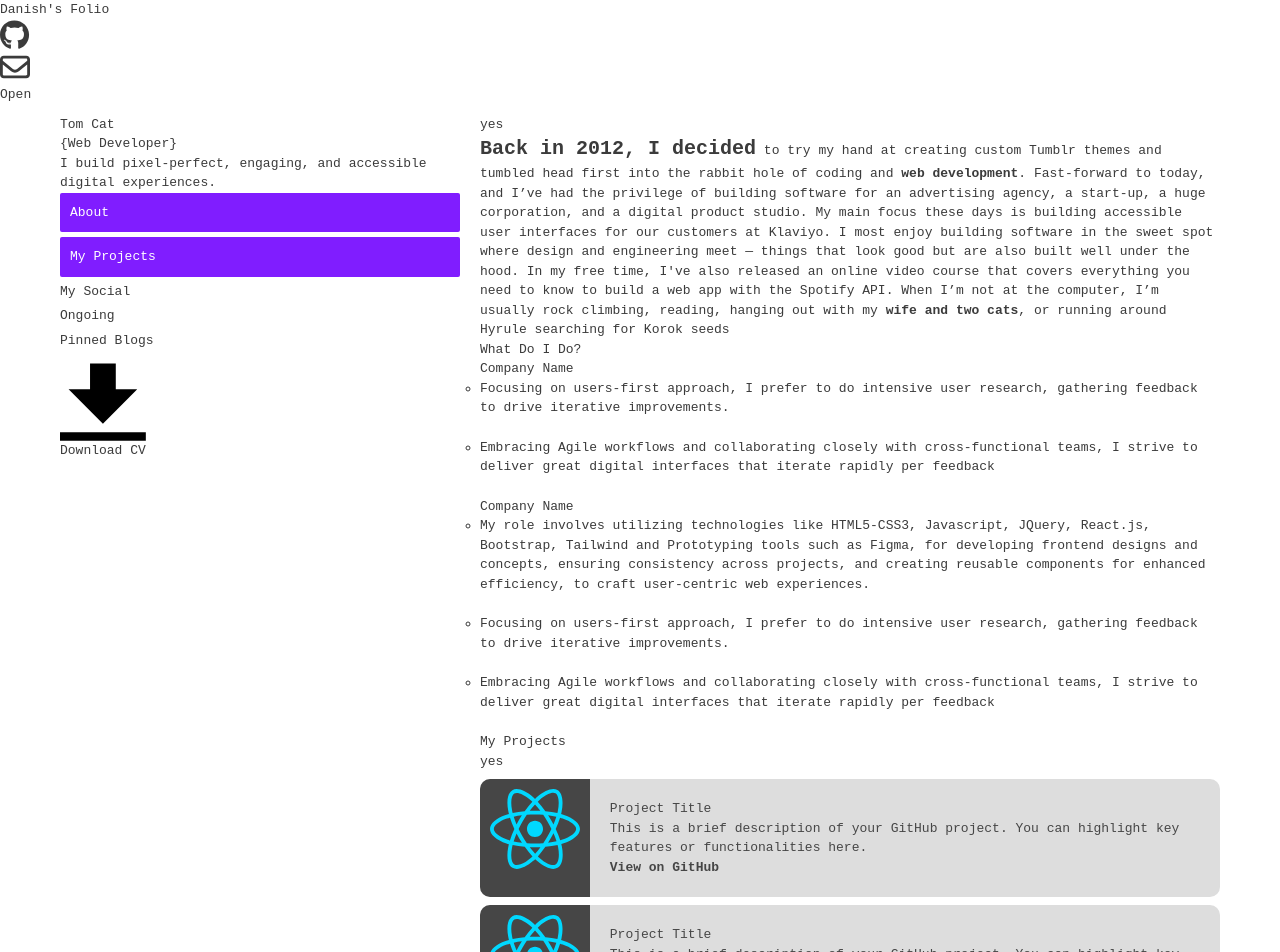
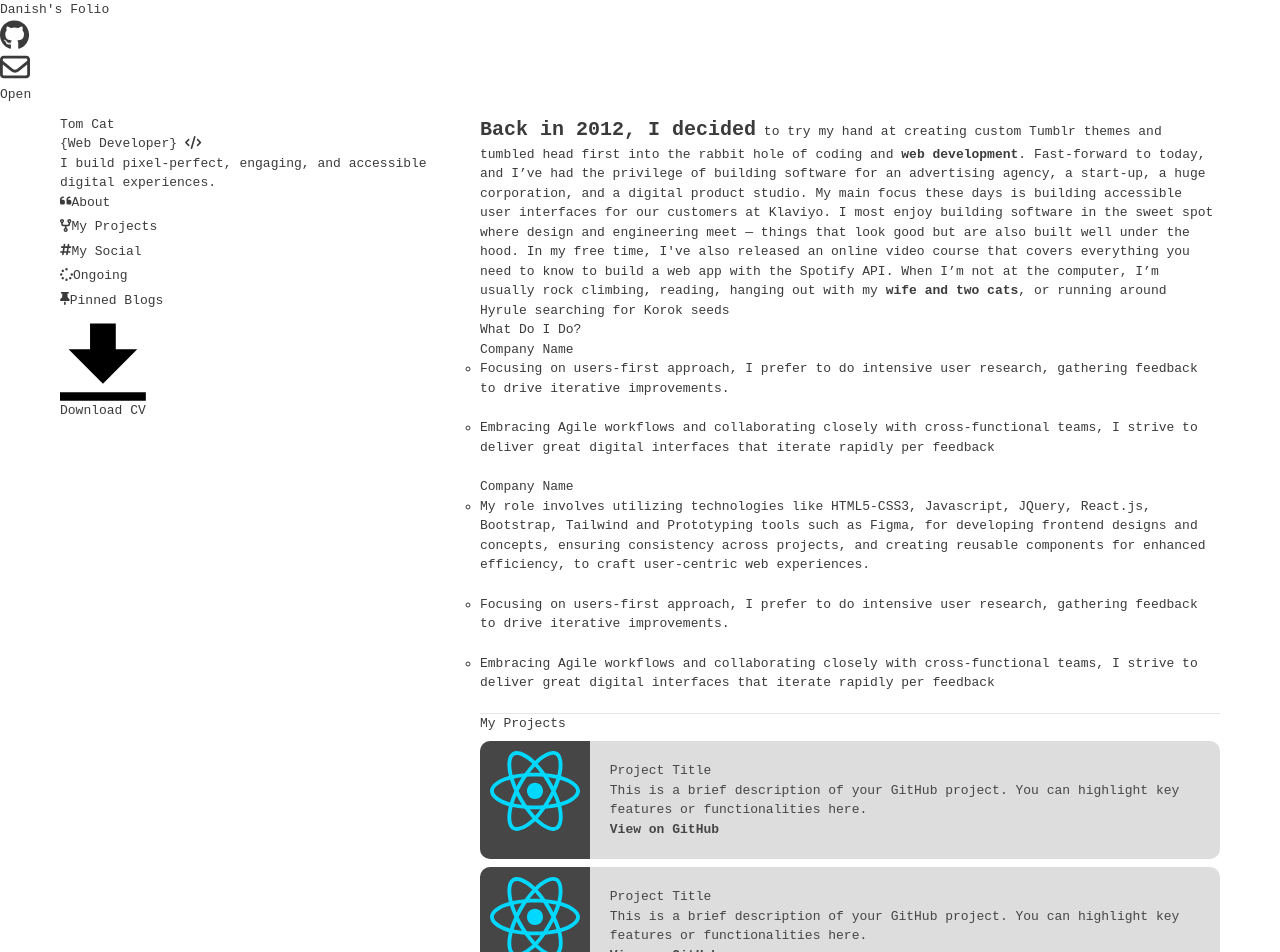
Before and after one commit to danishofcodes/tokensandbraces, a React (Vite) app: page / in a window 1280 px wide. Shown: the top 952 px of the page. Built offline with nearby package versions, Linux system fonts and the light colour scheme.

Commit message:
icons added

```diff
--- a/src/components/MainSection.jsx
+++ b/src/components/MainSection.jsx
@@ -2,27 +2,45 @@ import React from 'react'
 import ProjectCard from './ProjectCard';
 import { useRef, useEffect, useState } from 'react';
 import { useInView } from 'react-intersection-observer';
-
-export default function MainSection() {
+import { FontAwesomeIcon } from '@fortawesome/react-fontawesome';
+import { faThumbTack } from '@fortawesome/free-solid-svg-icons';
+import { faSpinner } from '@fortawesome/free-solid-svg-icons';
+import { faHashtag } from '@fortawesome/free-solid-svg-icons';
+import { faCodeFork } from '@fortawesome/free-solid-svg-icons';
+import { faQuoteLeft } from '@fortawesome/free-solid-svg-icons';
+import { faCode } from '@fortawesome/free-solid-svg-icons';
+export default function MainSection({ projects }) {
     //   const aboutMeRef = useRef();
     //   const experienceRef = useRef();
     //   const projectsRef = useRef();
     //  const [projectsVisible , setprojectsVisible] = useState('');
     //  const [experienceVisible , setexperienceVisible] = useState('');
 
+    // const experienceRef = useRef(null);
+    // const projectsRef = useRef(null);
 
     //  const { ref : aboutMeRef, inView : elemVisible } = useInView();
     //  const { ref : experienceRef, inView : elemVisible } = useInView();
- const { ref : projectsRef, inView : projectsVisible } = useInView({threshold: 1});
- const { ref : experienceRef, inView : aboutMeVisible } = useInView({threshold: 1});
+    const { ref: experienceRef, inView: aboutMeVisible } = useInView({ threshold: 1 });
+    const { ref: projectsRef, inView: projectsVisible } = useInView({ threshold: 1 });
 
 
 
 
+//    function handleScollToVIew(itemId){
+//     if(itemId = 1){
+//         experienceRef.current.scrollIntoView({ behavior: "smooth" });
+
+//     }
+//     else if(itemId = 2){
+//     projectsRef.current.scrollIntoView({ behavior: "smooth" });
+
+// }
+//     };
 
 
 
-    const projects = Array(4).fill(null); // Create an array with 8 null elements
+    // const projects = Array(4).fill(null); // Create an array with 8 null elements
     // console.log('entry', elemVisible);
 
     // useEffect(()=>{
@@ -39,49 +57,46 @@ export default function MainSection() {
 
     // }, [])
     return (
-        <main className="main-section ">
+        <main className="main-section pt-5">
             <div className="left-part">
                 <h1 className="text-4xl font-bold tracking-tight text-[#3b3b3b] sm:text-5xl"><a href="/">Tom Cat</a></h1>
-                <h2 className="mt-3 text-lg  tracking-tight text-indigo-800 sm:text-xl text-green-500 font-bold">&#123;Web Developer&#125;</h2>
+                <h2 className="mt-3 text-lg  tracking-tight sm:text-xl text-green-500 font-bold">&#123;Web Developer&#125; <FontAwesomeIcon icon={faCode}/></h2>
                 <p className="mt-4 max-w-xs leading-normal">I build pixel-perfect, engaging, and accessible digital experiences.</p>
 
                 <div className='navPoints mt-3'>
                     <ul className="lg:h-60 h-auto">
-                        <li  className={`font-bold text-base ${ aboutMeVisible ? 'secInView' : ''}`}>About</li>
-                        <li  className={`font-bold text-base ${ projectsVisible ? 'secInView' : ''}`}>My Projects</li>
-                        <li className='font-bold text-base'>My Social</li>
-                        <li className='font-bold text-base'>Ongoing</li>
-                        <li className='font-bold text-base'>Pinned Blogs</li>
+                        <li  onClick={()=>handleScollToVIew(1)} className={`font-bold text-base ${aboutMeVisible ? 'active' : ''}`}><FontAwesomeIcon icon={faQuoteLeft} className='me-2' /><a href="#allaboutme">About</a></li>
+                       <li  onClick={()=>handleScollToVIew(2)} className={`font-bold text-base ${projectsVisible ? 'active' : ''}`}><FontAwesomeIcon icon={faCodeFork} className='me-2' /><a href="#projectsSec">My Projects</a></li>
+                        <li className='font-bold text-base'><FontAwesomeIcon icon={faHashtag} className='me-2' />My Social</li>
+                        <li className='font-bold text-base'><FontAwesomeIcon icon={faSpinner} className='me-2' />Ongoing</li>
+                        <li className='font-bold text-base'><FontAwesomeIcon icon={faThumbTack} className='me-2' />Pinned Blogs</li>
                     </ul>
 
-                    <button class="bg-transparent hover:bg-green-500 text-stone-600 font-semibold hover:text-white py-2 px-4 border border-stone-600 hover:border-transparent rounded flex">
-  <svg class="fill-current w-4 h-4 mr-2" xmlns="http://www.w3.org/2000/svg" viewBox="0 0 20 20"><path d="M13 8V2H7v6H2l8 8 8-8h-5zM0 18h20v2H0v-2z"/></svg>
+                    <a href="https://drive.google.com/file/d/1HgTNTIi1jJf6Z7nIQOZYKQfbNIqrLPqf/view?usp=drive_link"> <button className="bg-transparent hover:bg-green-500 text-stone-600 font-semibold hover:text-white py-2 px-4 border border-stone-600 hover:border-transparent rounded flex ">
+                        <svg class="fill-current w-4 h-4 mr-2" xmlns="http://www.w3.org/2000/svg" viewBox="0 0 20 20"><path d="M13 8V2H7v6H2l8 8 8-8h-5zM0 18h20v2H0v-2z" /></svg>
                         <span>Download CV</span>
-</button>
+                    </button></a>
                 </div>
             </div>
             <div className="right-part  overflow-y-auto h-4/5">
 
-                <div className='aboutmeSec mb-4' >
-                {aboutMeVisible ?  " yes" : "no"}
+                <div className='aboutmeSec mb-4' ref={experienceRef}  id="allaboutme">
+                    {/* {aboutMeVisible ? " yes" : "no"} */}
                     <p><b style={{ fontSize: "20px" }}>Back in 2012, I decided</b> to try my hand at creating custom Tumblr themes and tumbled head first into the rabbit hole of coding and <b>web development</b>. Fast-forward to today, and I’ve had the privilege of building software for an advertising agency, a start-up, a huge corporation, and a digital product studio.
                         My main focus these days is building accessible user interfaces for our customers at Klaviyo. I most enjoy building software in the sweet spot where design and engineering meet — things that look good but are also built well under the hood. In my free time, I've also released an online video course that covers everything you need to know to build a web app with the Spotify API.
                         When I’m not at the computer, I’m usually rock climbing, reading, hanging out with my <b>wife and two cats</b>, or running around Hyrule searching for Korok seeds
                     </p>
                 </div>
 
-                <div className='myExperienceSec' ref={experienceRef} >
+                <div className='myExperienceSec' >
 
                     <h4 className='font-bold text-base'>What Do I Do?</h4>
-
                     <div className='mt-3'>
                         <h4 className='font-bold text-sm'>Company Name</h4>
                         <ul className='list ms-5'>
-
                             <li>Focusing on users-first approach, I prefer to do intensive user research, gathering feedback to drive iterative improvements.
                             </li>
                             <li>Embracing Agile workflows and collaborating closely with cross-functional teams, I strive to deliver great digital interfaces that iterate rapidly per feedback</li>
-
                         </ul>
 
                         <h4 className='font-bold text-sm'>Company Name</h4>
@@ -96,17 +111,17 @@ export default function MainSection() {
                     </div>
                 </div>
 
+<hr className='mb-5'/>
 
 
+                <div className='projectsSec' id="projectsSec" ref={projectsRef}>
+                    <h4 className='font-bold text-3xl mb-3'>My Projects</h4>
 
-                    <div className='projectsSec' ref={projectsRef}>
-                        <h4 className='font-bold text-base'>My Projects</h4>
-
-                        {projectsVisible ? "yes" : "no"}
+                    {/* {projectsVisible ? "yes" : "no"} */}
 
                     <div className='flex flex-col'>
                         {projects.map((item, index) => (
-                                <ProjectCard key={index} /> // Pass an index as a key for each iteration
+                            <ProjectCard key={index} title={item.projectname} desc={item.description} img={item.imgKey} link={item.githublink}/> // Pass an index as a key for each iteration
                         ))}
                     </div>
                 </div>
```
Lines whose indentation alone changed are shown as unchanged.
